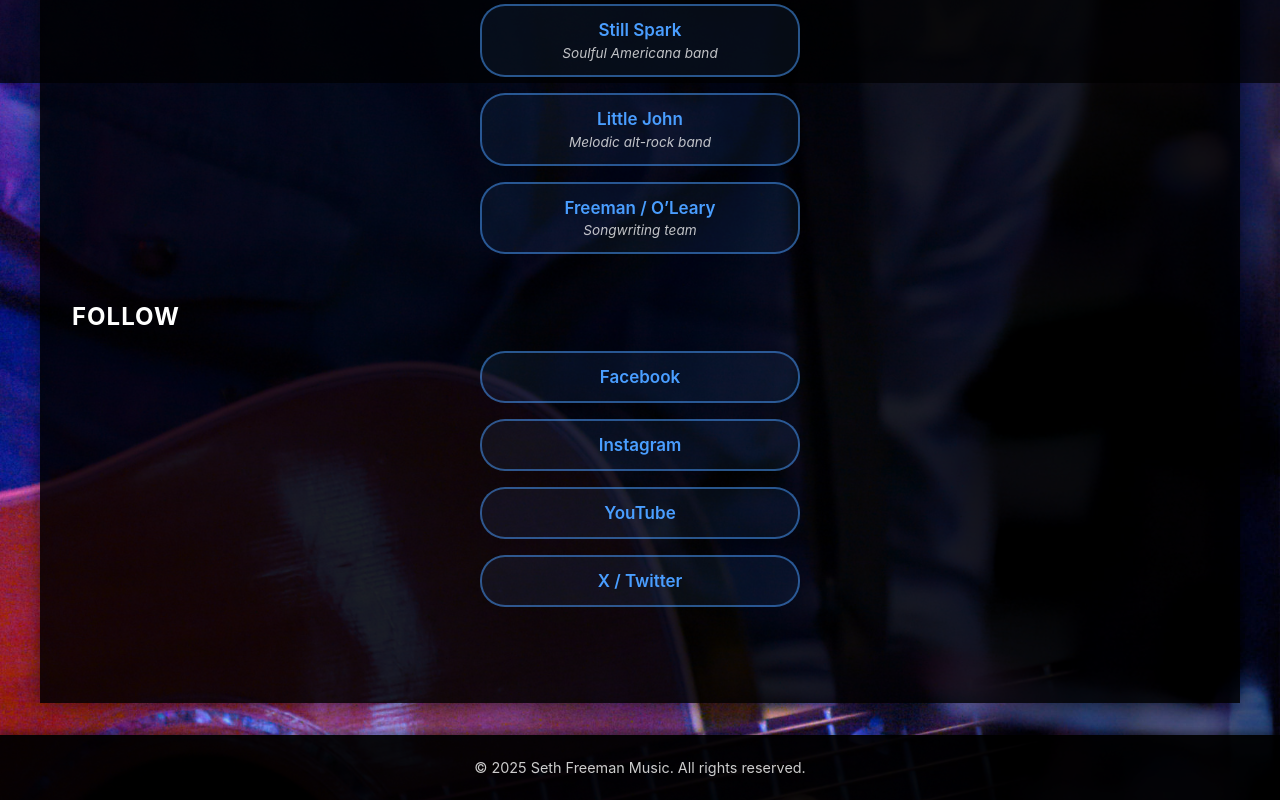
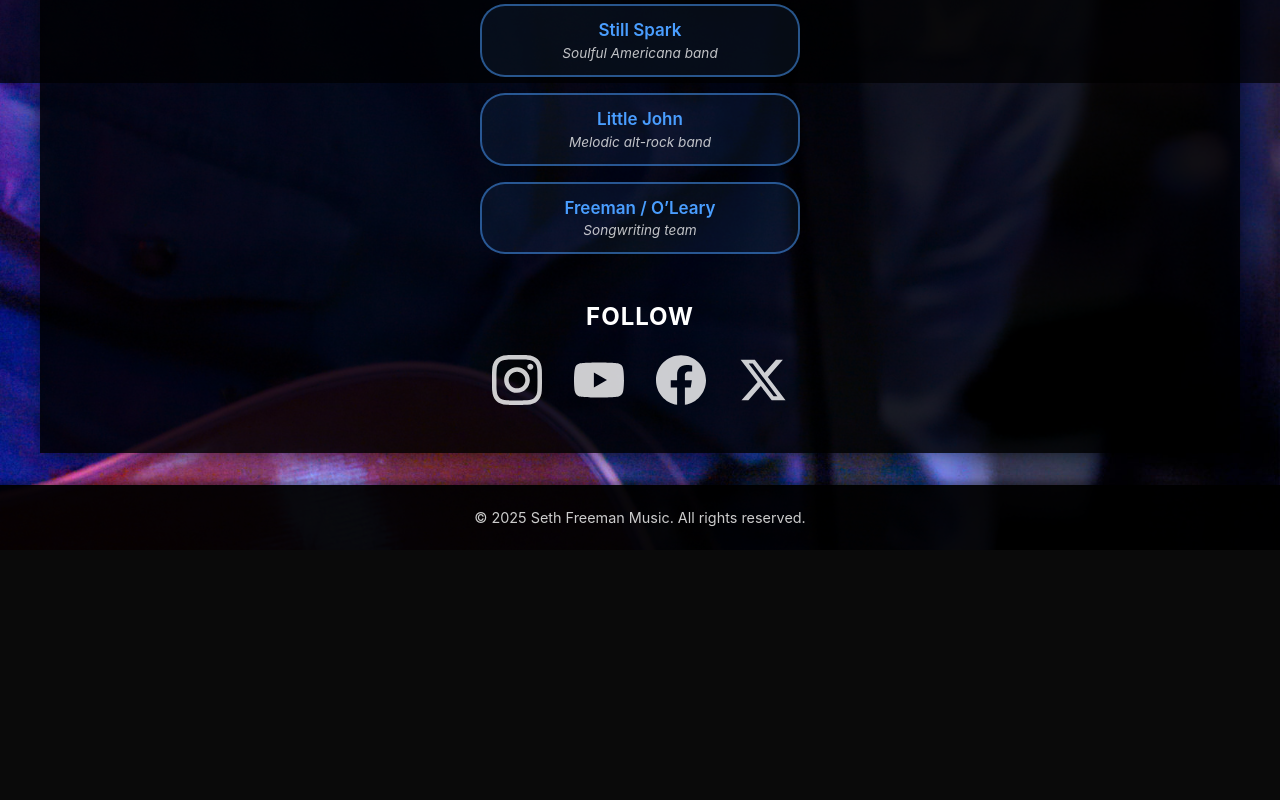
Before and after one commit to sethfreeman/sethfreemanmusic, a Next.js app in the folder frontend/: page /music in a window 1280 px wide. Shown: the part 717-1517 px from the top of the page. After the commit the page ends 1267 px from the top, so only its background shows below. Built offline with nearby package versions, Linux system fonts and the light colour scheme; no server answers.

Commit message:
Use home-page social icons for the music page Follow section

```diff
--- a/frontend/app/music.css
+++ b/frontend/app/music.css
@@ -13,9 +13,8 @@
   margin-bottom: 2rem;
 }
 
-/* Streaming + social platform buttons */
-.music-page .platforms,
-.music-page .social-buttons {
+/* Streaming platform buttons */
+.music-page .platforms {
   display: flex;
   flex-direction: column;
   align-items: center;
@@ -104,3 +103,48 @@
   color: rgba(255, 255, 255, 0.75);
   font-style: italic;
 }
+
+/* Follow — social icons matching the home page */
+.music-page .socials {
+  text-align: center;
+}
+
+.music-page .social-links {
+  display: flex;
+  justify-content: center;
+  gap: 2rem;
+  margin-top: 1.5rem;
+}
+
+.music-page .social-icon {
+  display: flex;
+  align-items: center;
+  justify-content: center;
+  width: 50px;
+  height: 50px;
+  color: #fff;
+  transition: all 0.3s ease;
+  opacity: 0.8;
+}
+
+.music-page .social-icon svg {
+  width: 100%;
+  height: 100%;
+}
+
+.music-page .social-icon:hover {
+  transform: scale(1.15);
+  opacity: 1;
+  color: #4a9eff;
+}
+
+@media (max-width: 768px) {
+  .music-page .social-links {
+    gap: 1.5rem;
+  }
+
+  .music-page .social-icon {
+    width: 40px;
+    height: 40px;
+  }
+}
--- a/frontend/app/music/page.js
+++ b/frontend/app/music/page.js
@@ -29,13 +29,6 @@
     href: 'https://freemanoleary.com',
     note: 'Songwriting team',
   },
-]
-
-const socials = [
-  { name: 'Facebook', href: 'https://www.facebook.com/sethfreemanmusic' },
-  { name: 'Instagram', href: 'https://www.instagram.com/sethfreemanmusic/' },
-  { name: 'YouTube', href: 'https://www.youtube.com/@SethFreeman' },
-  { name: 'X / Twitter', href: 'https://x.com/SethFreeman' },
 ]
 
 export default function Music() {
@@ -81,18 +74,27 @@
 
       <section className="socials" aria-label="Social media">
         <h2>Follow</h2>
-        <div className="social-buttons">
-          {socials.map((s) => (
-            <a
-              key={s.name}
-              className="platform-button"
-              href={s.href}
-              target="_blank"
-              rel="noopener noreferrer"
-            >
-              {s.name}
-            </a>
-          ))}
+        <div className="social-links">
+          <a href="https://www.instagram.com/sethfreemanmusic/" target="_blank" rel="noopener noreferrer" aria-label="Instagram" className="social-icon">
+            <svg xmlns="http://www.w3.org/2000/svg" viewBox="0 0 24 24" fill="currentColor">
+              <path d="M12 2.163c3.204 0 3.584.012 4.85.07 3.252.148 4.771 1.691 4.919 4.919.058 1.265.069 1.645.069 4.849 0 3.205-.012 3.584-.069 4.849-.149 3.225-1.664 4.771-4.919 4.919-1.266.058-1.644.07-4.85.07-3.204 0-3.584-.012-4.849-.07-3.26-.149-4.771-1.699-4.919-4.92-.058-1.265-.07-1.644-.07-4.849 0-3.204.013-3.583.07-4.849.149-3.227 1.664-4.771 4.919-4.919 1.266-.057 1.645-.069 4.849-.069zm0-2.163c-3.259 0-3.667.014-4.947.072-4.358.2-6.78 2.618-6.98 6.98-.059 1.281-.073 1.689-.073 4.948 0 3.259.014 3.668.072 4.948.2 4.358 2.618 6.78 6.98 6.98 1.281.058 1.689.072 4.948.072 3.259 0 3.668-.014 4.948-.072 4.354-.2 6.782-2.618 6.979-6.98.059-1.28.073-1.689.073-4.948 0-3.259-.014-3.667-.072-4.947-.196-4.354-2.617-6.78-6.979-6.98-1.281-.059-1.69-.073-4.949-.073zm0 5.838c-3.403 0-6.162 2.759-6.162 6.162s2.759 6.163 6.162 6.163 6.162-2.759 6.162-6.163c0-3.403-2.759-6.162-6.162-6.162zm0 10.162c-2.209 0-4-1.79-4-4 0-2.209 1.791-4 4-4s4 1.791 4 4c0 2.21-1.791 4-4 4zm6.406-11.845c-.796 0-1.441.645-1.441 1.44s.645 1.44 1.441 1.44c.795 0 1.439-.645 1.439-1.44s-.644-1.44-1.439-1.44z"/>
+            </svg>
+          </a>
+          <a href="https://www.youtube.com/@SethFreeman" target="_blank" rel="noopener noreferrer" aria-label="YouTube" className="social-icon">
+            <svg xmlns="http://www.w3.org/2000/svg" viewBox="0 0 24 24" fill="currentColor">
+              <path d="M23.498 6.186a3.016 3.016 0 0 0-2.122-2.136C19.505 3.545 12 3.545 12 3.545s-7.505 0-9.377.505A3.017 3.017 0 0 0 .502 6.186C0 8.07 0 12 0 12s0 3.93.502 5.814a3.016 3.016 0 0 0 2.122 2.136c1.871.505 9.376.505 9.376.505s7.505 0 9.377-.505a3.015 3.015 0 0 0 2.122-2.136C24 15.93 24 12 24 12s0-3.93-.502-5.814zM9.545 15.568V8.432L15.818 12l-6.273 3.568z"/>
+            </svg>
+          </a>
+          <a href="https://www.facebook.com/sethfreemanmusic" target="_blank" rel="noopener noreferrer" aria-label="Facebook" className="social-icon">
+            <svg xmlns="http://www.w3.org/2000/svg" viewBox="0 0 24 24" fill="currentColor">
+              <path d="M24 12.073c0-6.627-5.373-12-12-12s-12 5.373-12 12c0 5.99 4.388 10.954 10.125 11.854v-8.385H7.078v-3.47h3.047V9.43c0-3.007 1.792-4.669 4.533-4.669 1.312 0 2.686.235 2.686.235v2.953H15.83c-1.491 0-1.956.925-1.956 1.874v2.25h3.328l-.532 3.47h-2.796v8.385C19.612 23.027 24 18.062 24 12.073z"/>
+            </svg>
+          </a>
+          <a href="https://x.com/SethFreeman" target="_blank" rel="noopener noreferrer" aria-label="X/Twitter" className="social-icon">
+            <svg xmlns="http://www.w3.org/2000/svg" viewBox="0 0 24 24" fill="currentColor">
+              <path d="M18.244 2.25h3.308l-7.227 8.26 8.502 11.24H16.17l-5.214-6.817L4.99 21.75H1.68l7.73-8.835L1.254 2.25H8.08l4.713 6.231zm-1.161 17.52h1.833L7.084 4.126H5.117z"/>
+            </svg>
+          </a>
         </div>
       </section>
     </div>
```
